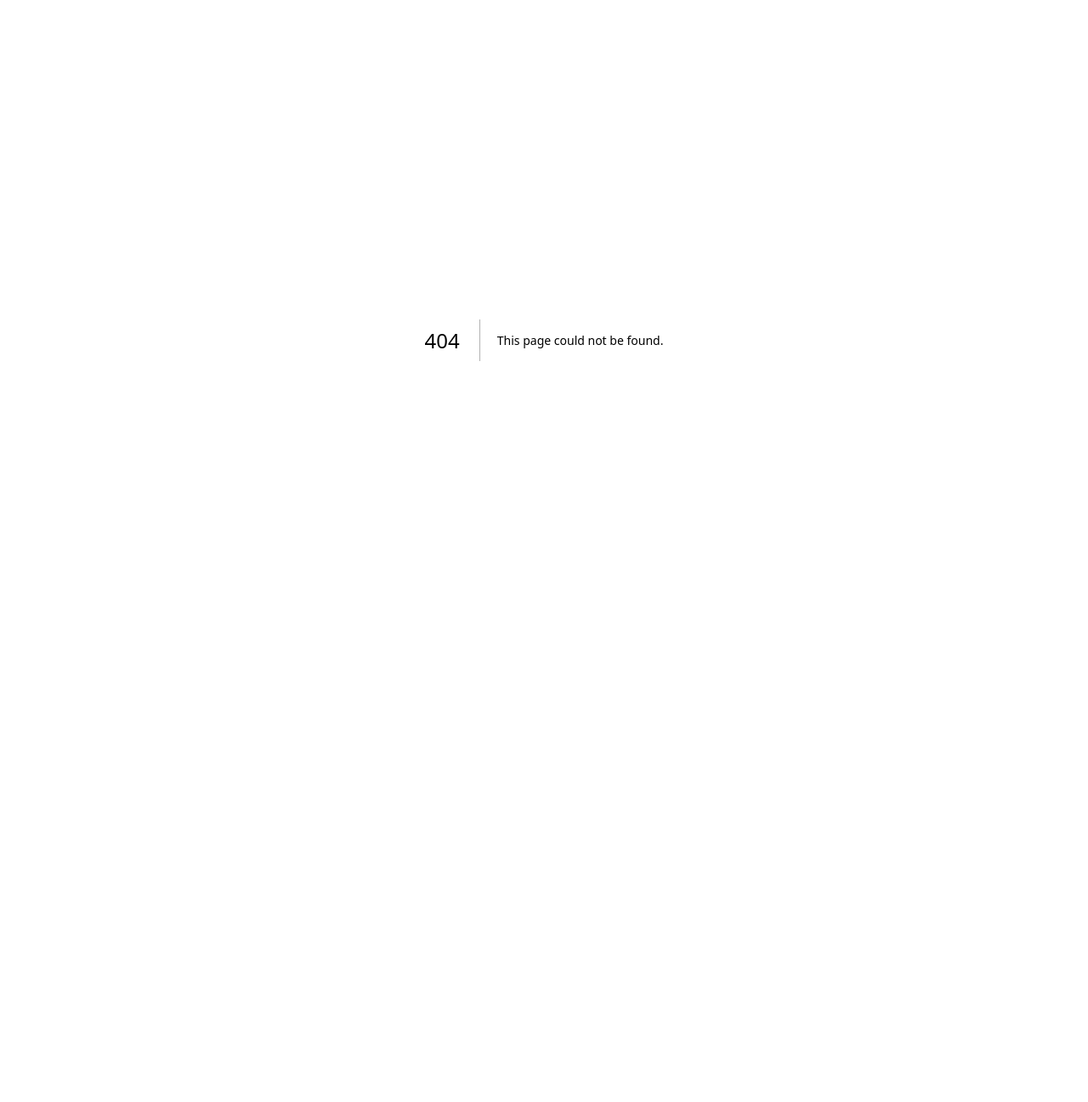
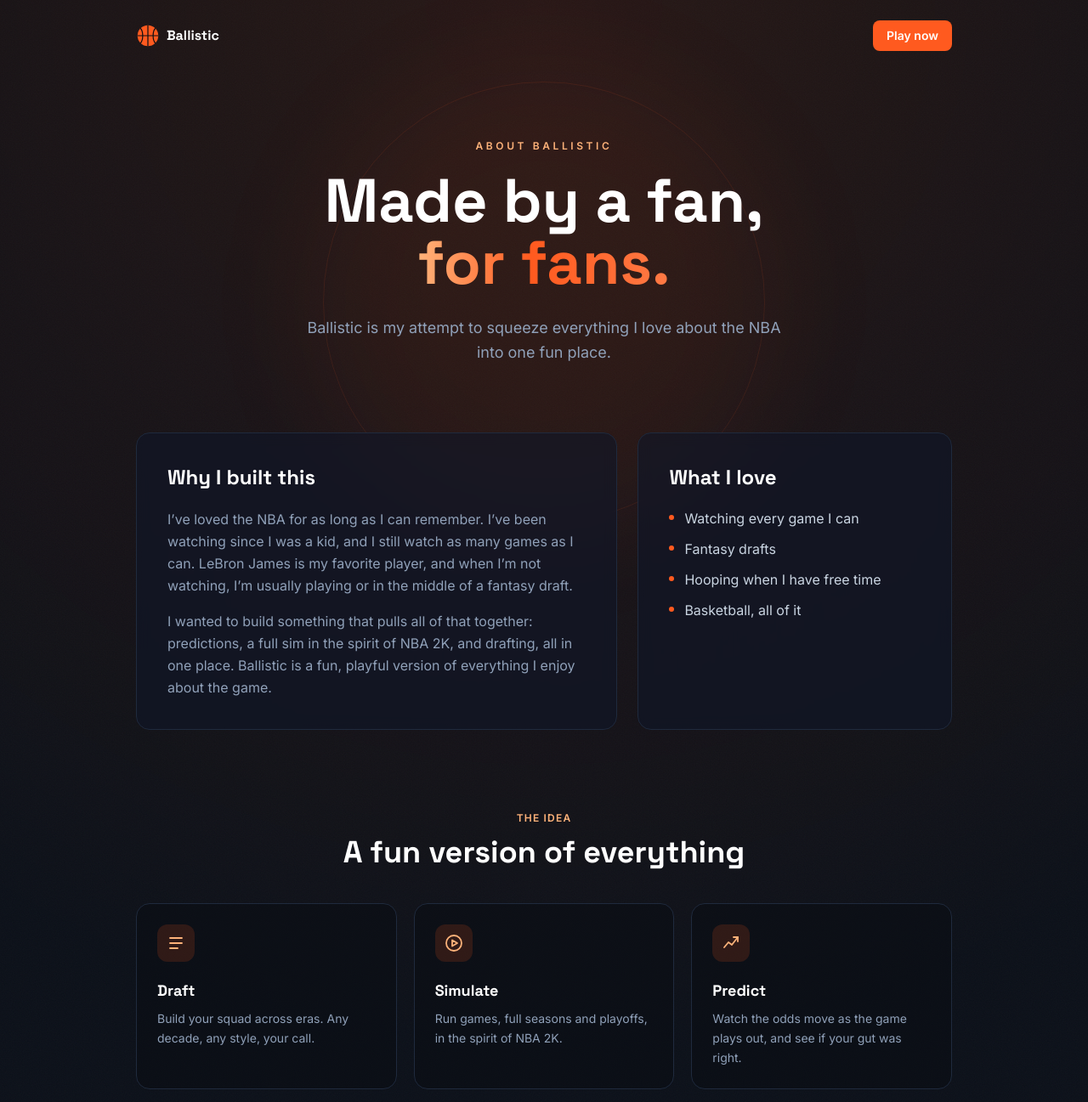
Before and after one commit to hamim23z/Ballistic, a Next.js app: page /about in a window 1280 px wide. Before the commit this address had no page. Shown: the top 1297 px of the page at 85% size. Before the commit the page ends 800 px from the top, so only its background shows below. Built offline with nearby package versions, Linux system fonts and the light colour scheme.

Commit message:
about page created

```diff
--- /dev/null
+++ b/app/about/page.tsx
@@ -0,0 +1,232 @@
+import type { Metadata } from 'next';
+import Link from 'next/link';
+import Footer from '@/components/Footer';
+
+export const metadata: Metadata = {
+  title: 'About · Ballistic',
+  description:
+    'Why I built Ballistic: a fan-made mash-up of drafting, simming and predicting the NBA.',
+};
+
+const LOVES = [
+  'Watching every game I can',
+  'Fantasy drafts',
+  'Hooping when I have free time',
+  'Basketball, all of it',
+];
+
+const PILLARS = [
+  {
+    title: 'Draft',
+    body: 'Build your squad across eras. Any decade, any style, your call.',
+    icon: <path d="M5 6h14M5 12h14M5 18h9" />,
+  },
+  {
+    title: 'Simulate',
+    body: 'Run games, full seasons and playoffs, in the spirit of NBA 2K.',
+    icon: (
+      <>
+        <circle cx="12" cy="12" r="9" />
+        <path d="M10 8.5v7l6-3.5z" />
+      </>
+    ),
+  },
+  {
+    title: 'Predict',
+    body: 'Watch the odds move as the game plays out, and see if your gut was right.',
+    icon: (
+      <>
+        <path d="M4 17l5-6 4 3 7-9" />
+        <path d="M15 5h5v5" />
+      </>
+    ),
+  },
+];
+
+export default function AboutPage() {
+  return (
+    <div className="court-lines-bg grain relative isolate overflow-hidden">
+      <div
+        aria-hidden="true"
+        className="pointer-events-none absolute left-1/2 top-24 h-[520px] w-[520px] -translate-x-1/2 rounded-full border border-ember/10"
+      />
+      <div
+        aria-hidden="true"
+        className="pointer-events-none absolute left-1/2 top-24 h-[520px] w-[520px] -translate-x-1/2 rounded-full bg-ember/10 blur-3xl animate-pulse-glow"
+      />
+
+      <header className="relative z-10 mx-auto flex max-w-5xl items-center justify-between px-5 py-6 sm:px-8">
+        <Link href="/" className="group flex items-center gap-2">
+          <svg
+            viewBox="0 0 32 32"
+            className="h-7 w-7 transition-transform duration-500 group-hover:rotate-180"
+            aria-hidden="true"
+          >
+            <circle cx="16" cy="16" r="14" fill="#ff5a1f" />
+            <path
+              d="M16 2v28M2 16h28M6 6c4 4 4 16 0 20M26 6c-4 4-4 16 0 20"
+              stroke="#0a0e14"
+              strokeWidth="1.4"
+              fill="none"
+            />
+          </svg>
+          <span className="font-display text-base font-bold text-white">Ballistic</span>
+        </Link>
+
+        <Link
+          href="/play"
+          className="rounded-lg bg-ember px-4 py-2 text-sm font-semibold text-white transition-colors hover:bg-ember-soft"
+        >
+          Play now
+        </Link>
+      </header>
+
+      <main className="relative z-10 mx-auto max-w-5xl px-5 pb-24 sm:px-8">
+        <section className="pb-20 pt-14 text-center sm:pt-20">
+          <p
+            className="text-xs font-semibold uppercase tracking-[0.3em] text-ember-glow"
+            style={{ animation: 'rise 0.7s ease-out both' }}
+          >
+            About Ballistic
+          </p>
+          <h1
+            className="mt-5 font-display text-5xl font-bold leading-[1.02] text-white sm:text-7xl"
+            style={{ animation: 'rise 0.8s ease-out 0.1s both' }}
+          >
+            Made by a fan,
+            <br />
+            <span className="text-gradient">for fans.</span>
+          </h1>
+          <p
+            className="mx-auto mt-6 max-w-xl text-lg leading-relaxed text-slate-400"
+            style={{ animation: 'rise 0.8s ease-out 0.25s both' }}
+          >
+            Ballistic is my attempt to squeeze everything I love about the NBA
+            into one fun place.
+          </p>
+        </section>
+
+        <section className="grid gap-6 md:grid-cols-5">
+          <div className="rounded-2xl border border-court-line bg-court-navy/60 p-7 backdrop-blur sm:p-9 md:col-span-3">
+            <h2 className="font-display text-2xl font-bold text-white">Why I built this</h2>
+            <div className="mt-5 space-y-4 leading-relaxed text-slate-400">
+              <p>
+                I&rsquo;ve loved the NBA for as long as I can remember. I&rsquo;ve
+                been watching since I was a kid, and I still watch as many games
+                as I can. LeBron James is my favorite player, and when I&rsquo;m
+                not watching, I&rsquo;m usually playing or in the middle of a
+                fantasy draft.
+              </p>
+              <p>
+                I wanted to build something that pulls all of that together:
+                predictions, a full sim in the spirit of NBA 2K, and drafting,
+                all in one place. Ballistic is a fun, playful version of
+                everything I enjoy about the game.
+              </p>
+            </div>
+          </div>
+
+          <div className="rounded-2xl border border-court-line bg-court-navy/60 p-7 backdrop-blur sm:p-9 md:col-span-2">
+            <h2 className="font-display text-2xl font-bold text-white">What I love</h2>
+            <ul className="mt-5 space-y-3">
+              {LOVES.map((item) => (
+                <li key={item} className="flex items-start gap-3 text-slate-300">
+                  <span
+                    aria-hidden="true"
+                    className="mt-2 h-1.5 w-1.5 shrink-0 rounded-full bg-ember"
+                  />
+                  {item}
+                </li>
+              ))}
+            </ul>
+          </div>
+        </section>
+
+        <section className="pt-24">
+          <div className="text-center">
+            <p className="text-xs font-semibold uppercase tracking-widest text-ember-glow">
+              The idea
+            </p>
+            <h2 className="mt-3 font-display text-3xl font-bold text-white sm:text-4xl">
+              A fun version of everything
+            </h2>
+          </div>
+
+          <div className="mt-10 grid gap-5 sm:grid-cols-3">
+            {PILLARS.map((pillar) => (
+              <div
+                key={pillar.title}
+                className="group rounded-2xl border border-court-line bg-court-ink/60 p-6 transition-all duration-300 hover:-translate-y-1 hover:border-ember/40 hover:shadow-[0_0_40px_-12px_rgba(255,90,31,0.4)]"
+              >
+                <span className="flex h-11 w-11 items-center justify-center rounded-xl bg-ember/15 text-ember-glow">
+                  <svg
+                    viewBox="0 0 24 24"
+                    className="h-6 w-6"
+                    fill="none"
+                    stroke="currentColor"
+                    strokeWidth="1.8"
+                    strokeLinecap="round"
+                    strokeLinejoin="round"
+                    aria-hidden="true"
+                  >
+                    {pillar.icon}
+                  </svg>
+                </span>
+                <h3 className="mt-5 font-display text-lg font-bold text-white">{pillar.title}</h3>
+                <p className="mt-2 text-sm leading-relaxed text-slate-400">{pillar.body}</p>
+              </div>
+            ))}
+          </div>
+        </section>
+
+        <section className="pt-24">
+          <div className="relative overflow-hidden rounded-2xl border border-ember/30 bg-court-navy/70 p-8 sm:p-12">
+            <div
+              aria-hidden="true"
+              className="pointer-events-none absolute -right-16 -top-16 h-56 w-56 rounded-full bg-ember/20 blur-3xl"
+            />
+            <div className="relative max-w-2xl">
+              <p className="text-xs font-semibold uppercase tracking-widest text-ember-glow">
+                Where it started
+              </p>
+              <h2 className="mt-3 font-display text-3xl font-bold text-white sm:text-4xl">
+                Inspired by 82-0
+              </h2>
+              <p className="mt-5 leading-relaxed text-slate-400">
+                The spark for Ballistic came from 82-0, the game where you draft
+                an all-time roster and try to go undefeated. I was hooked, and it
+                made me want to build my own take on it. Ballistic is an
+                independent project and isn&rsquo;t affiliated with 82-0. I&rsquo;m
+                just a fan of it.
+              </p>
+              <a
+                href="https://www.82-0.com/"
+                target="_blank"
+                rel="noopener noreferrer"
+                className="mt-7 inline-flex items-center gap-2 rounded-lg border border-ember/50 px-5 py-2.5 text-sm font-semibold text-ember-glow transition-colors hover:bg-ember/10"
+              >
+                Check out 82-0
+                <span aria-hidden="true">&#8599;</span>
+                <span className="sr-only">(opens in a new tab)</span>
+              </a>
+            </div>
+          </div>
+        </section>
+
+        <section className="pt-24 text-center">
+          <h2 className="font-display text-3xl font-bold text-white sm:text-4xl">
+            Ready for <span className="text-gradient">tip-off?</span>
+          </h2>
+          <Link
+            href="/play"
+            className="mt-7 inline-block rounded-lg bg-ember px-8 py-3.5 text-base font-semibold text-white shadow-lg shadow-ember/25 transition-all hover:-translate-y-0.5 hover:bg-ember-soft hover:shadow-ember/40"
+          >
+            Play now
+          </Link>
+        </section>
+      </main>
+
+      <Footer />
+    </div>
+  );
+}
```
